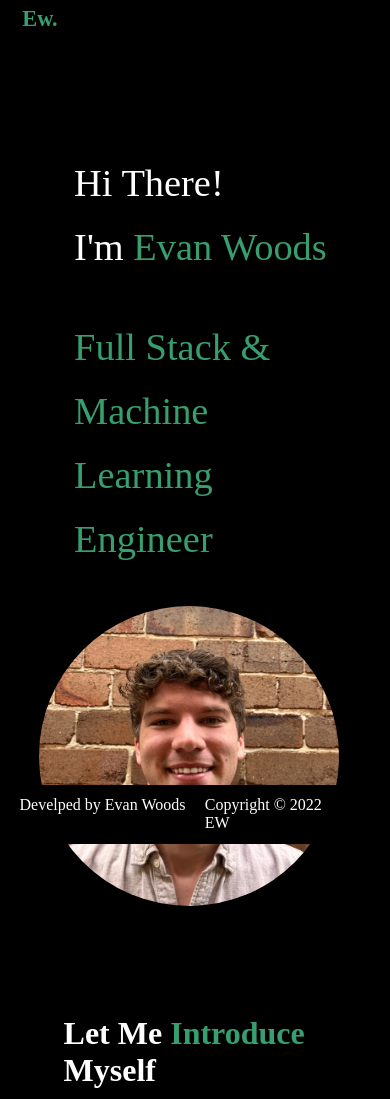
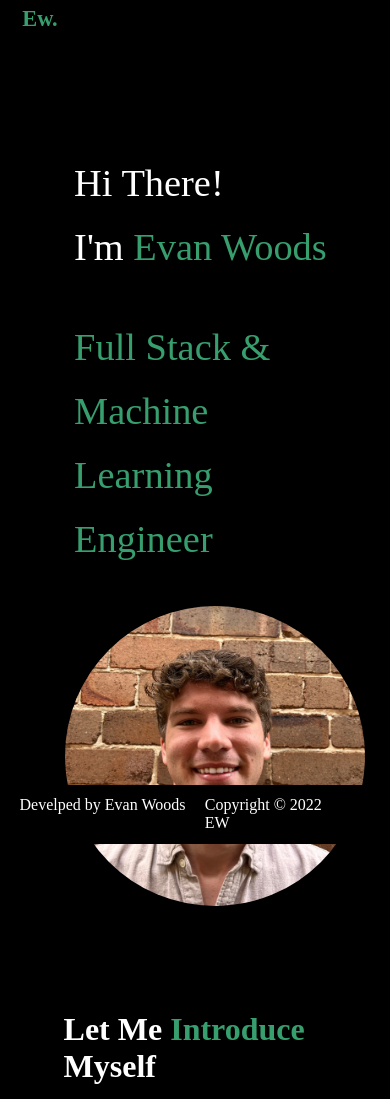
Before and after one commit to EvanCWoods/Evan-Woods-Portflio, a React (Create React App) app: page / in a window 390 px wide. Shown: the top 1099 px of the page. Built offline with nearby package versions, Linux system fonts and the light colour scheme; some icons are missing.

Commit message:
added centering for home image

```diff
--- a/src/styles/home.css
+++ b/src/styles/home.css
@@ -51,4 +51,8 @@
         width: 80%;
         margin: 10%;
     }
+    .headshot {
+        display: flex;
+        justify-content: center;
+    }
 }
```
